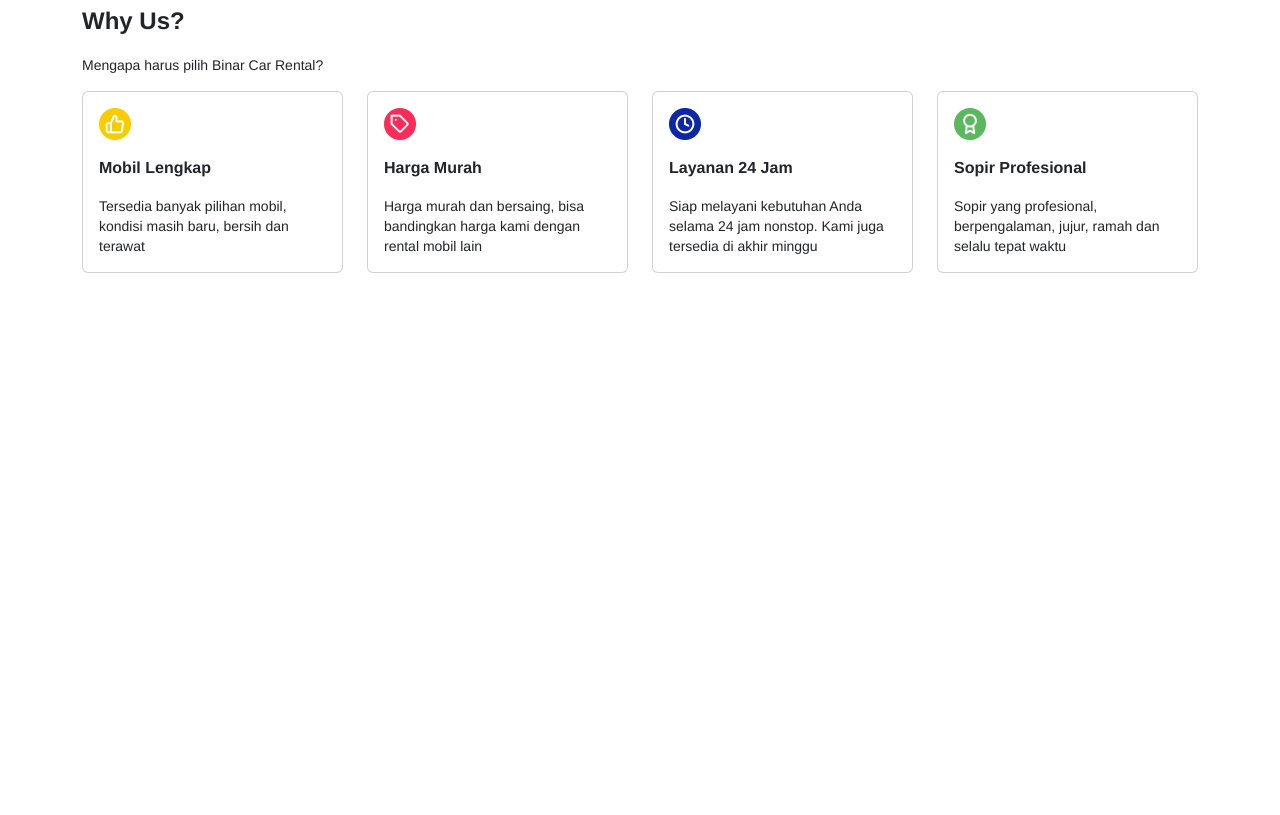
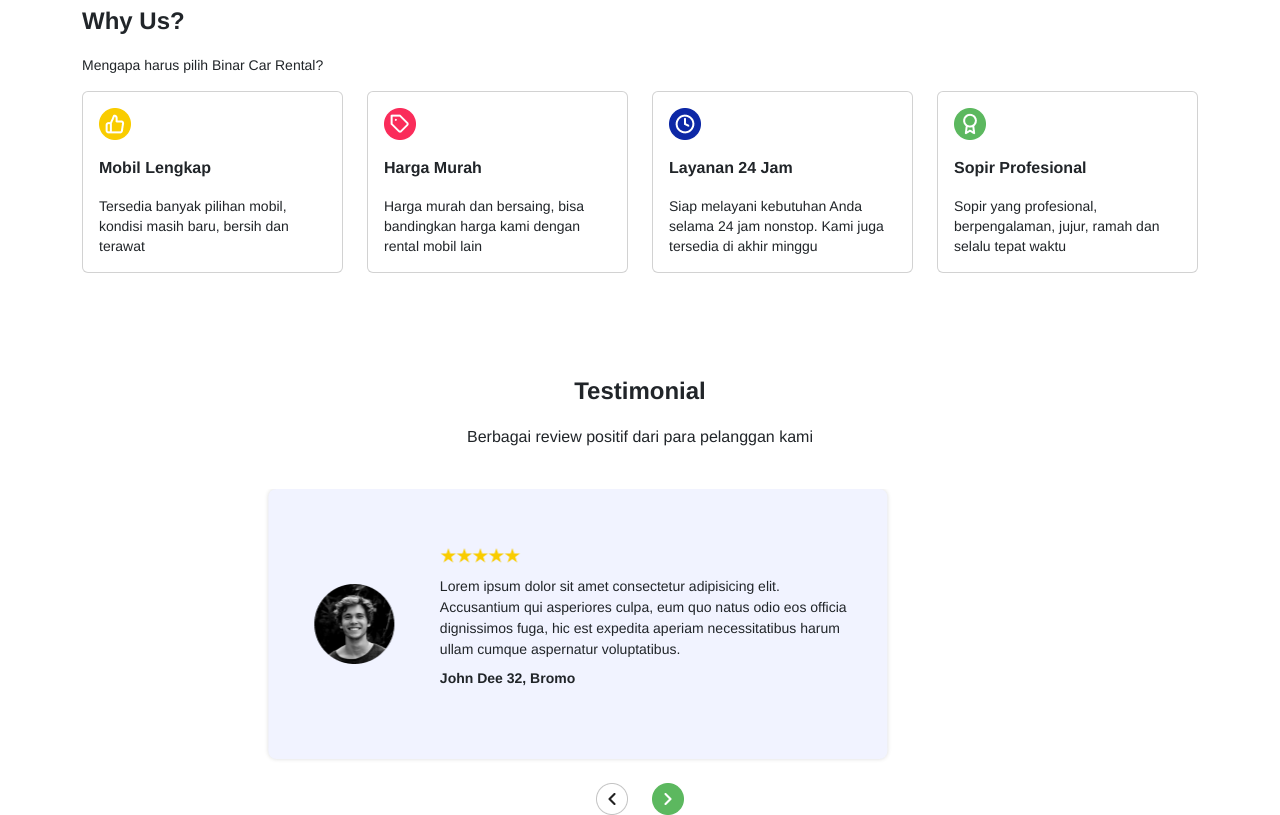
Before and after one commit to beardigumantara/Challenge-01, a plain HTML site: page index.html in a window 1280 px wide. Shown: the part 1125-1940 px from the top of the page. Before the commit the page ends 1398 px from the top, so only its background shows below. Drawn offline with nearby package versions, Linux system fonts and the light colour scheme.

Commit message:
adding carousel

```diff
--- a/Asset/styles/styles.css
+++ b/Asset/styles/styles.css
@@ -4,20 +4,20 @@ body {
 }
 
 header {
-  background: #F1F3FF;
+  background: #f1f3ff;
   height: 500px;
 }
 .navbar-container {
   padding-top: 24px;
   padding-bottom: 24px;
-  background-color: #F1F3FF;
+  background-color: #f1f3ff;
 }
 nav {
   width: 100%;
   height: 36px;
 }
 .logo {
-  background: #0D28A6;
+  background: #0d28a6;
   width: 100px;
   height: 34px;
 }
@@ -26,15 +26,15 @@ ul {
   margin-bottom: 0;
 }
 
-ul li{
+ul li {
   margin-right: 32px;
   font-size: 14px;
   font-weight: 400;
 }
 
 .btn {
-  background-color: #5CB85F;
-  color: #FFFFFF;
+  background-color: #5cb85f;
+  color: #ffffff;
   font-size: 14px;
   font-weight: 700;
   border-radius: 2px;
@@ -58,17 +58,17 @@ ul li{
   font-size: 14px;
   line-height: 20px;
 }
-.image-car{
+.image-car {
   margin-top: 33px;
   padding-top: 60px;
   position: absolute;
   right: 0;
 }
-#shape{
+#shape {
   margin-top: 197px;
   width: 704px;
   height: 243px;
-  background: #0D28A6;
+  background: #0d28a6;
   border-radius: 60px 0px 0px 0px;
 }
 
@@ -129,7 +129,7 @@ ul li{
   line-height: 36px;
 }
 
-.why-us p{
+.why-us p {
   font-weight: 300;
   font-size: 14px;
   line-height: 20px;
@@ -147,9 +147,85 @@ ul li{
   line-height: 24px;
 }
 
-.card-body h5, .card-body img {
+.card-body h5,
+.card-body img {
   margin-bottom: 16px;
 }
 .card-text {
   width: 220px;
 }
+
+/* testimonial carousel */
+.testimonial-header h1, .testimonial-header p {
+  text-align: center;
+}
+
+.testimonial-header h1 {
+  margin-top: 100px;
+  margin-bottom: 16px;
+  font-weight: 700;
+  font-size: 24px;
+  line-height: 36px;
+}
+
+.testimonial-header p {
+  margin-bottom: 40px;
+}
+
+.carousel-1 {
+  width: 619px;
+  height: 270px;
+  background-color: #F1F3FF;
+  box-shadow: 0px 0px 4px rgba(0, 0, 0, 0.15);
+  border-radius: 8px;
+  border: none;
+  margin: 0 auto;
+}
+
+.statement-testimonial {
+  width: 415px;
+  margin-top: 8px;
+  margin-bottom: 8px;
+  font-weight: 300;
+  font-size: 14px;
+}
+
+.name {
+  font-size: 14px;
+  font-weight: bold;
+}
+
+.image-desc {
+  height: 100%;
+  align-items: center;
+}
+
+.image-testimonial {
+  margin: 95px 0 95px 46px;
+}
+
+.desc-testimonial {
+  margin-right: 32px;
+}
+
+.carousel-item {
+  align-content: center;
+  margin-bottom: 24px;
+}
+.d-block {
+  background-color: red;
+}
+
+.prev-button {
+  margin-right: 12px;
+}
+
+.next-button {
+  margin-left: 12px;
+}
+
+.prev-button, .next-button {
+  border: none;
+  background: none;
+  padding: 0;
+}
--- a/index.html
+++ b/index.html
@@ -115,8 +115,74 @@
           </div>
         </div>
       </section>
-      <section class="container" id="testimonial"></section>
-      <section class="container"></section>
+      <section class="container" id="testimonial">
+        <div class="testimonial-header">
+          <h1>Testimonial</h1>
+          <p>Berbagai review positif dari para pelanggan kami</p>
+        </div>
+        <div id="carouselExampleControl" class="carousel slide" data-bs-ride="carousel">
+          <div class="carousel-inner">
+            <div class="carousel-item active">
+              <div class="card carousel-1">
+                <div>
+                  <div class="image-desc d-flex flex-row justify-content-between">
+                    <div class="image-testimonial">
+                      <img src="./Asset/images/img_photo.png" alt="image testimonial">
+                    </div>
+                    <div class="desc-testimonial">
+                      <img src="./Asset/images/Rate.png" alt="rate">
+                      <p class="statement-testimonial"> Lorem ipsum dolor sit amet consectetur adipisicing elit. Accusantium qui asperiores culpa, eum quo natus odio eos officia dignissimos fuga, hic est expedita aperiam necessitatibus harum ullam cumque aspernatur voluptatibus.</p>
+                      <p class="name">John Dee 32, Bromo</p>
+                    </div>
+                  </div>
+                </div>
+              </div>
+            </div>
+            <div class="carousel-item">
+              <div class="card carousel-1">
+                <div>
+                  <div class="image-desc d-flex flex-row justify-content-between">
+                    <div class="image-testimonial">
+                      <img src="./Asset/images/img_photo_(1).png" alt="image testimonial">
+                    </div>
+                    <div class="desc-testimonial">
+                      <img src="./Asset/images/Rate.png" alt="rate">
+                      <p class="statement-testimonial"> Lorem ipsum dolor sit amet consectetur adipisicing elit. Accusantium qui asperiores culpa, eum quo natus odio eos officia dignissimos fuga, hic est expedita aperiam necessitatibus harum ullam cumque aspernatur voluptatibus.</p>
+                      <p class="name">John Dee 32, Bromo</p>
+                    </div>
+                  </div>
+                </div>
+              </div>
+            </div>
+            <div class="carousel-item">
+              <div class="card carousel-1">
+                <div>
+                  <div class="image-desc d-flex flex-row justify-content-between">
+                    <div class="image-testimonial">
+                      <img src="./Asset/images/img_photo_(1).png" alt="image testimonial">
+                    </div>
+                    <div class="desc-testimonial">
+                      <img src="./Asset/images/Rate.png" alt="rate">
+                      <p class="statement-testimonial"> Lorem ipsum dolor sit amet consectetur adipisicing elit. Accusantium qui asperiores culpa, eum quo natus odio eos officia dignissimos fuga, hic est expedita aperiam necessitatibus harum ullam cumque aspernatur voluptatibus.</p>
+                      <p class="name">John Dee 32, Bogor</p>
+                    </div>
+                  </div>
+                </div>
+              </div>
+            </div>
+          </div>
+          <div class="d-flex flex-row justify-content-center">
+            <button class="prev-button" type="button" data-bs-target="#carouselExampleControls" data-bs-slide="prev">
+              <img src="./Asset/images/Left_button.png" alt="">
+            </button>
+            <button class="next-button" type="button" data-bs-target="#carouselExampleControls" data-bs-slide="next">
+              <img src="./Asset/images/Right_button.png" alt="">
+            </button>
+          </div>
+        </div>
+        <script src="https://cdn.jsdelivr.net/npm/bootstrap@5.1.3/dist/js/bootstrap.bundle.min.js" integrity="sha384-ka7Sk0Gln4gmtz2MlQnikT1wXgYsOg+OMhuP+IlRH9sENBO0LRn5q+8nbTov4+1p" crossorigin="anonymous"></script>
+      </section>
+      <section class="container getting-started"></section>
       <section class="container" id="faq"></section>
     </main>
     <footer></footer>
```
